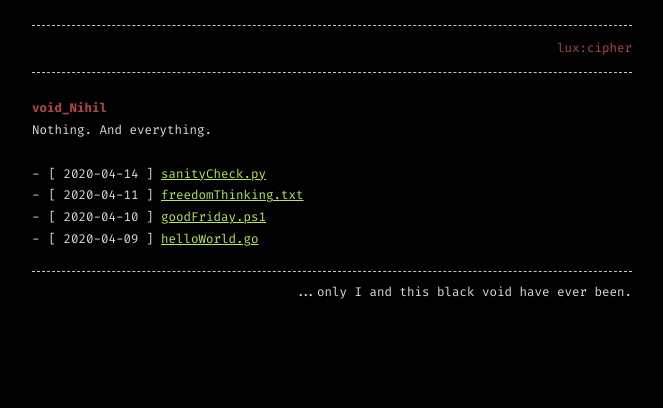
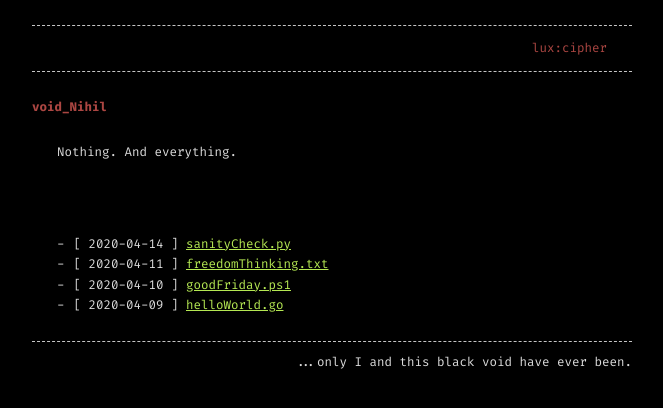
Before and after one commit to alt5474n/5474n.github.io, a Jekyll site: the page built from index.md, in a window 1280 px wide. Shown: the top 408 px of the page, without its empty margins (308-971 px from the left). Built offline with Jekyll 4.4.1, drawn with Linux system fonts in a browser that asks for light colours.

Commit message:
change <p> spacing

```diff
--- a/_sass/base.scss
+++ b/_sass/base.scss
@@ -9,7 +9,7 @@
 $base-font-family:     'Fira Code', monospace !default;
 $base-font-size:       12.5px !default;
 $mobile-font-size:     12px !default;
-$base-line-height:     1.75 !default;
+$base-line-height:     1.65 !default;
 $container-width:      90% !default;
 $container-max-width:  600px !default;
 
@@ -18,7 +18,7 @@ $container-max-width:  600px !default;
  */
 body { background-color: var(--background-color);  margin: 0 auto;  padding: 0;  font-family: $base-font-family;  font-size: $base-font-size;  color: var(--text-color);  text-align: left;  line-height: $base-line-height !important; }
 h1, h2, h3, h4, h5, h6 { font-size: $base-font-size;  margin: 0px;  margin-top: 22px;  font-weight: bold;  color: var(--heading-color); }
-p, ul, ol { margin: 0px;  color: var(--text-color); }
+p, ul, ol { margin: 2em;  color: var(--text-color); }
 a { text-decoration: underline;  color: var(--link-color); }
 a:hover { color: var(--link-color); background-color: var(--base-color); }
 .primary-text { color: var(--primary-color); }
@@ -35,7 +35,7 @@ h6:before { content: "######";  margin-right: 9px; }*/
  * Layout
  */
 .container { width: $container-width;  max-width: $container-max-width;  margin-right: auto;  margin-left: auto; }
-p { word-wrap: break-word;  word-break: break-word;  white-space: pre-wrap; }
+p { margin: 2em; word-wrap: break-word;  word-break: break-word;  white-space: pre-wrap; }
 blockquote p { font-size: $base-font-size; font-family: $base-font-family;  font-size: $base-font-size;  color: var(--quote-color);  text-align: left;  line-height: $base-line-height !important; }
 footer { color: var(--text-color);  border-top: var(--border);  margin: 20px auto 15px;  padding-top: 10px;  text-align: right; }
 header { margin-top: 25px;  margin-bottom: 10px; }
```
Also changed, not shown: _posts/2020-04-14-sanity-check.md (line endings or trailing spaces).
